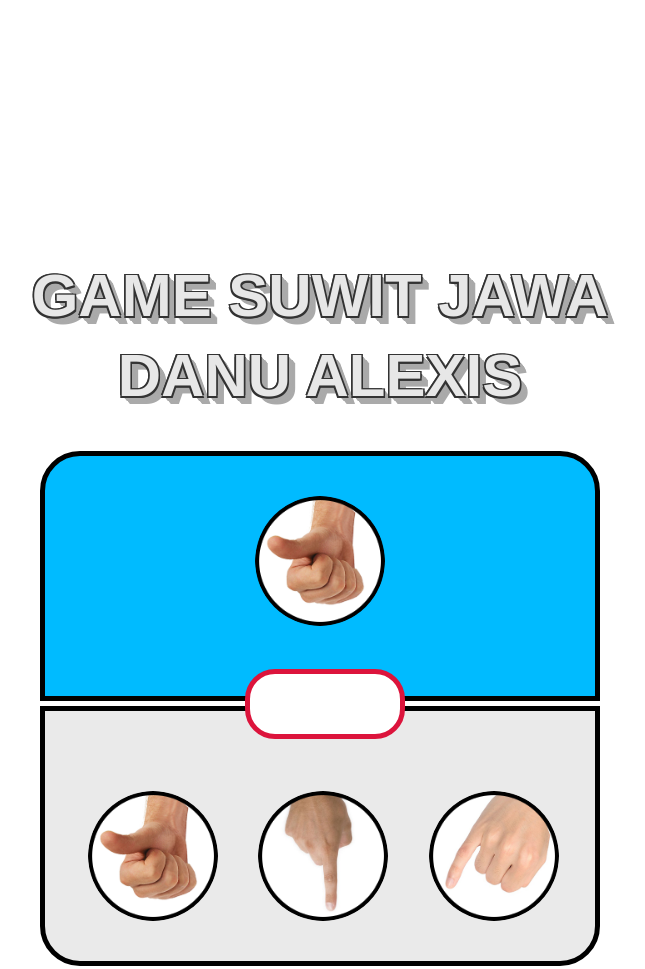
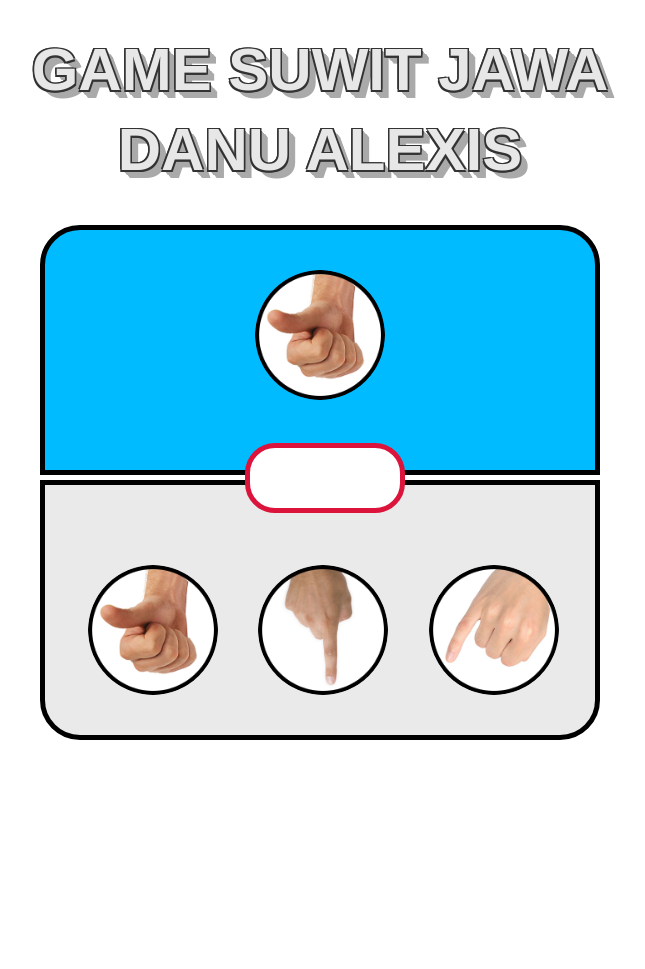
Before and after one commit to rzkyrmdnu/Game-Suwit, a plain HTML site: page index.html in a window 1280 px wide. Shown: the whole page, without its empty margins (320-965 px from the left). After the commit the page ends 800 px from the top, so only its background shows below. Drawn offline with Linux system fonts and the light colour scheme.

Commit message:
Update style.css

```diff
--- a/style.css
+++ b/style.css
@@ -59,7 +59,7 @@ h1 {
     font-weight: bold;
     text-align: center;
     margin: 10px 0;
-    margin-top: 20%;
+    padding-top: 20px;
     text-transform: uppercase;
     color: #e7e7e7;
     line-height: 80px;
@@ -109,7 +109,7 @@ h1 {
     text-align: center;
     line-height: 80px;
     color: #000;
-    font-size: 30px;
+    font-size: 20px;
     font-weight: bold;
     text-shadow: 1px 1px 1px rgba(0,0,0,.3);
 }
```
